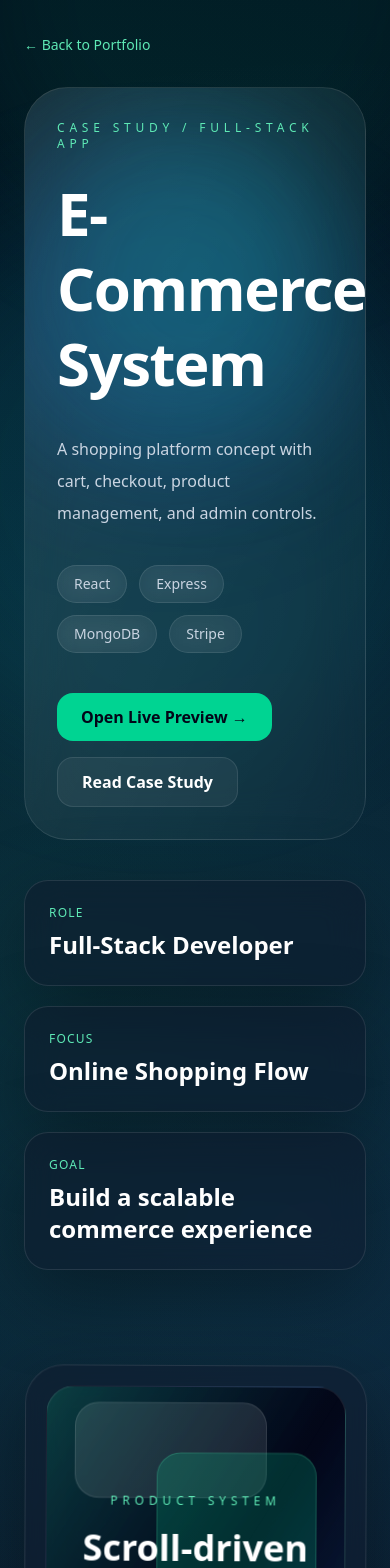
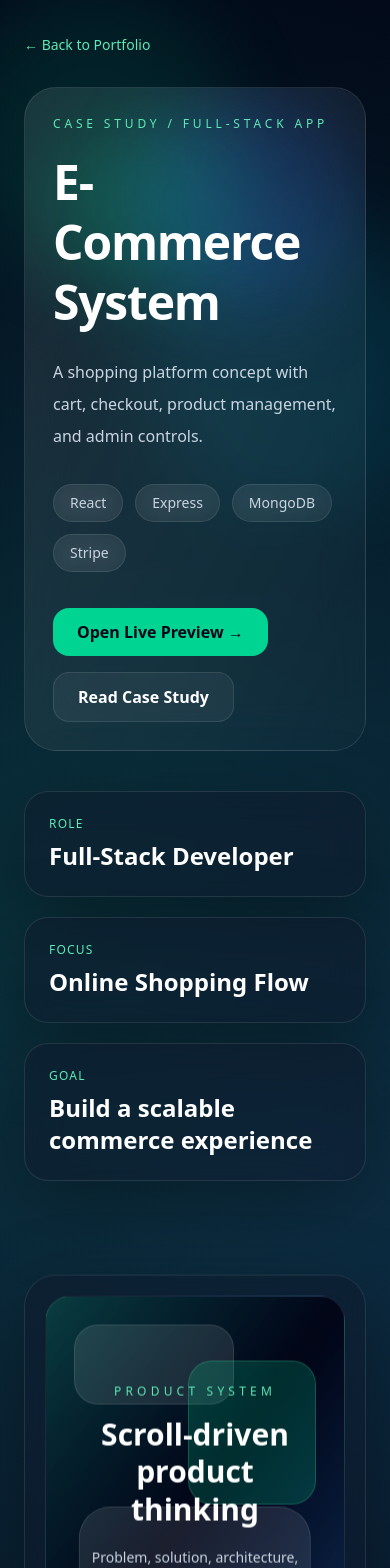
Before and after one commit to fahimroy22/Portfolio, a Next.js app: page /projects/ecommerce-system in a window 390 px wide. Shown: the part 80-1648 px from the top of the page. Built offline with nearby package versions, Linux system fonts and the light colour scheme.

Commit message:
Optimize mobile project animations

```diff
--- a/app/projects/[slug]/page.tsx
+++ b/app/projects/[slug]/page.tsx
@@ -1,9 +1,15 @@
 "use client";
 
 import Link from "next/link";
-import { motion, useScroll, useSpring, useTransform, type Variants } from "framer-motion";
+import {
+  motion,
+  useScroll,
+  useSpring,
+  useTransform,
+  type Variants,
+} from "framer-motion";
 import { useParams } from "next/navigation";
-import { useRef } from "react";
+import { useEffect, useRef, useState } from "react";
 
 const caseStudies = {
   peerlearn: {
@@ -81,22 +87,34 @@ const caseStudies = {
 };
 
 const fadeUp: Variants = {
-  hidden: { opacity: 0, y: 40, filter: "blur(10px)" },
+  hidden: { opacity: 0, y: 36 },
   show: {
     opacity: 1,
     y: 0,
-    filter: "blur(0px)",
-    transition: {
-      duration: 0.8,
-      ease: "easeOut",
-    },
+    transition: { duration: 0.7, ease: "easeOut" },
   },
 };
+
+function useIsMobile() {
+  const [isMobile, setIsMobile] = useState(false);
+
+  useEffect(() => {
+    const check = () => setIsMobile(window.innerWidth < 768);
+    check();
+
+    window.addEventListener("resize", check);
+    return () => window.removeEventListener("resize", check);
+  }, []);
+
+  return isMobile;
+}
 
 export default function CaseStudyPage() {
   const params = useParams();
   const slug = params.slug as keyof typeof caseStudies;
   const project = caseStudies[slug];
+
+  const isMobile = useIsMobile();
 
   const pageRef = useRef(null);
   const heroRef = useRef(null);
@@ -123,13 +141,13 @@ export default function CaseStudyPage() {
     mass: 0.4,
   });
 
-  const heroY = useTransform(heroProgress, [0, 1], [0, 150]);
-  const heroScale = useTransform(heroProgress, [0, 1], [1, 0.9]);
-  const heroOpacity = useTransform(heroProgress, [0, 0.85], [1, 0.28]);
+  const heroY = useTransform(heroProgress, [0, 1], isMobile ? [0, 32] : [0, 150]);
+  const heroScale = useTransform(heroProgress, [0, 1], isMobile ? [1, 0.98] : [1, 0.9]);
+  const heroOpacity = useTransform(heroProgress, [0, 0.85], isMobile ? [1, 0.6] : [1, 0.28]);
 
-  const visualY = useTransform(storyProgress, [0, 1], [80, -90]);
-  const visualRotate = useTransform(storyProgress, [0, 1], [-2, 2]);
-  const glowY = useTransform(scrollYProgress, [0, 1], [0, -320]);
+  const visualY = useTransform(storyProgress, [0, 1], isMobile ? [16, -16] : [80, -90]);
+  const visualRotate = useTransform(storyProgress, [0, 1], isMobile ? [0, 0] : [-2, 2]);
+  const glowY = useTransform(scrollYProgress, [0, 1], isMobile ? [0, -60] : [0, -320]);
 
   if (!project) {
     return (
@@ -156,12 +174,12 @@ export default function CaseStudyPage() {
 
       <motion.div
         style={{ y: glowY }}
-        className="pointer-events-none fixed left-[-12%] top-[15%] h-[520px] w-[520px] rounded-full bg-emerald-400/10 blur-3xl"
+        className="pointer-events-none fixed left-[-12%] top-[15%] h-[280px] w-[280px] rounded-full bg-emerald-400/10 blur-2xl md:h-[520px] md:w-[520px] md:blur-3xl"
       />
 
       <motion.div
         style={{ y: visualY }}
-        className="pointer-events-none fixed right-[-12%] top-[35%] h-[560px] w-[560px] rounded-full bg-cyan-400/10 blur-3xl"
+        className="pointer-events-none fixed right-[-12%] top-[35%] h-[300px] w-[300px] rounded-full bg-cyan-400/10 blur-2xl md:h-[560px] md:w-[560px] md:blur-3xl"
       />
 
       <section className="relative mx-auto max-w-7xl">
@@ -174,41 +192,40 @@ export default function CaseStudyPage() {
           </Link>
         </motion.div>
 
-        {/* HERO */}
         <motion.section
           ref={heroRef}
           style={{ y: heroY, scale: heroScale, opacity: heroOpacity }}
-          initial={{ opacity: 0, scale: 0.96 }}
+          initial={{ opacity: 0, scale: 0.98 }}
           animate={{ opacity: 1, scale: 1 }}
-          transition={{ duration: 1, ease: [0.16, 1, 0.3, 1] }}
-          className="relative min-h-[72vh] overflow-hidden rounded-[2.7rem] border border-white/10 bg-gradient-to-br from-white/10 to-white/[0.02] p-8 backdrop-blur-xl sm:p-10 md:p-16"
+          transition={{ duration: 0.75, ease: "easeOut" }}
+          className="relative min-h-[68vh] overflow-hidden rounded-[2rem] border border-white/10 bg-gradient-to-br from-white/10 to-white/[0.02] p-7 backdrop-blur-xl sm:p-10 md:min-h-[72vh] md:rounded-[2.7rem] md:p-16"
         >
           <motion.div
-            animate={{ x: [0, 44, -32, 0], y: [0, -28, 20, 0] }}
+            animate={isMobile ? {} : { x: [0, 44, -32, 0], y: [0, -28, 20, 0] }}
             transition={{ duration: 12, repeat: Infinity, ease: "easeInOut" }}
-            className="absolute left-10 top-10 h-72 w-72 rounded-full bg-emerald-400/20 blur-3xl"
+            className="absolute left-6 top-6 h-48 w-48 rounded-full bg-emerald-400/20 blur-2xl md:left-10 md:top-10 md:h-72 md:w-72 md:blur-3xl"
           />
 
           <motion.div
-            animate={{ x: [0, -28, 34, 0], y: [0, 32, -22, 0] }}
+            animate={isMobile ? {} : { x: [0, -28, 34, 0], y: [0, 32, -22, 0] }}
             transition={{ duration: 14, repeat: Infinity, ease: "easeInOut" }}
-            className="absolute right-0 top-0 h-96 w-96 rounded-full bg-blue-500/20 blur-3xl"
+            className="absolute right-0 top-0 h-56 w-56 rounded-full bg-blue-500/20 blur-2xl md:h-96 md:w-96 md:blur-3xl"
           />
 
-          <div className="relative flex min-h-[56vh] flex-col justify-center">
-            <p className="mb-6 text-xs uppercase tracking-[0.4em] text-emerald-300">
+          <div className="relative flex min-h-[50vh] flex-col justify-center md:min-h-[56vh]">
+            <p className="mb-5 text-xs uppercase tracking-[0.32em] text-emerald-300 md:tracking-[0.4em]">
               Case Study / {project.type}
             </p>
 
-            <h1 className="max-w-5xl text-6xl font-black leading-tight tracking-tight sm:text-7xl md:text-8xl">
+            <h1 className="max-w-5xl text-5xl font-black leading-tight tracking-tight sm:text-6xl md:text-8xl">
               {project.title}
             </h1>
 
-            <p className="mt-8 max-w-3xl text-base leading-8 text-slate-300 sm:text-lg">
+            <p className="mt-6 max-w-3xl text-base leading-8 text-slate-300 sm:text-lg md:mt-8">
               {project.description}
             </p>
 
-            <div className="mt-9 flex flex-wrap gap-3">
+            <div className="mt-8 flex flex-wrap gap-3 md:mt-9">
               {project.tech.map((item) => (
                 <span
                   key={item}
@@ -219,7 +236,7 @@ export default function CaseStudyPage() {
               ))}
             </div>
 
-            <div className="mt-10 flex flex-wrap gap-4">
+            <div className="mt-9 flex flex-wrap gap-4 md:mt-10">
               <Link
                 href={`/projects/${slug}/demo`}
                 className="premium-button rounded-2xl bg-emerald-400 px-6 py-3 font-bold text-slate-950 hover:bg-emerald-300"
@@ -237,61 +254,47 @@ export default function CaseStudyPage() {
           </div>
         </motion.section>
 
-        {/* QUICK CONTEXT */}
         <section className="mt-10 grid gap-5 md:grid-cols-3">
           <InfoCard label="Role" value={project.role} />
           <InfoCard label="Focus" value={project.focus} />
           <InfoCard label="Goal" value={project.goal} />
         </section>
 
-        {/* STORY */}
         <section
           ref={storyRef}
           id="story"
-          className="mt-28 grid gap-12 lg:grid-cols-[0.9fr_1.1fr] lg:items-start"
+          className="mt-24 grid gap-12 lg:mt-28 lg:grid-cols-[0.9fr_1.1fr] lg:items-start"
         >
           <div className="lg:sticky lg:top-28">
             <motion.div
               style={{ y: visualY, rotate: visualRotate }}
-              className="glass relative overflow-hidden rounded-[2.4rem] p-5 md:p-7"
+              className="glass relative overflow-hidden rounded-[2rem] p-5 md:rounded-[2.4rem] md:p-7"
             >
-              <div className="relative h-[480px] overflow-hidden rounded-[1.8rem] border border-white/10 bg-gradient-to-br from-emerald-500/20 via-slate-950 to-blue-500/20 sm:h-[560px]">
+              <div className="relative h-[420px] overflow-hidden rounded-[1.6rem] border border-white/10 bg-gradient-to-br from-emerald-500/20 via-slate-950 to-blue-500/20 sm:h-[520px] md:h-[560px] md:rounded-[1.8rem]">
                 <motion.div
-                  animate={{ y: [0, -18, 0] }}
-                  transition={{
-                    duration: 5,
-                    repeat: Infinity,
-                    ease: "easeInOut",
-                  }}
-                  className="absolute left-7 top-7 h-24 w-48 rounded-3xl border border-white/10 bg-white/10"
+                  animate={isMobile ? {} : { y: [0, -18, 0] }}
+                  transition={{ duration: 5, repeat: Infinity, ease: "easeInOut" }}
+                  className="absolute left-7 top-7 h-20 w-40 rounded-3xl border border-white/10 bg-white/10 md:h-24 md:w-48"
                 />
 
                 <motion.div
-                  animate={{ y: [0, 20, 0] }}
-                  transition={{
-                    duration: 6,
-                    repeat: Infinity,
-                    ease: "easeInOut",
-                  }}
-                  className="absolute right-7 top-16 h-44 w-40 rounded-3xl border border-emerald-300/20 bg-emerald-400/20"
+                  animate={isMobile ? {} : { y: [0, 20, 0] }}
+                  transition={{ duration: 6, repeat: Infinity, ease: "easeInOut" }}
+                  className="absolute right-7 top-16 h-36 w-32 rounded-3xl border border-emerald-300/20 bg-emerald-400/20 md:h-44 md:w-40"
                 />
 
                 <motion.div
-                  animate={{ y: [0, -14, 0] }}
-                  transition={{
-                    duration: 7,
-                    repeat: Infinity,
-                    ease: "easeInOut",
-                  }}
-                  className="absolute bottom-8 left-1/2 h-56 w-[78%] -translate-x-1/2 rounded-[2rem] border border-white/10 bg-white/10"
+                  animate={isMobile ? {} : { y: [0, -14, 0] }}
+                  transition={{ duration: 7, repeat: Infinity, ease: "easeInOut" }}
+                  className="absolute bottom-8 left-1/2 h-44 w-[78%] -translate-x-1/2 rounded-[2rem] border border-white/10 bg-white/10 md:h-56"
                 />
 
                 <div className="absolute inset-0 flex flex-col items-center justify-center p-8 text-center">
-                  <p className="text-xs uppercase tracking-[0.4em] text-emerald-300">
+                  <p className="text-xs uppercase tracking-[0.35em] text-emerald-300 md:tracking-[0.4em]">
                     Product System
                   </p>
 
-                  <h2 className="mt-4 max-w-md text-4xl font-black leading-tight">
+                  <h2 className="mt-4 max-w-md text-3xl font-black leading-tight md:text-4xl">
                     Scroll-driven product thinking
                   </h2>
 
@@ -305,33 +308,18 @@ export default function CaseStudyPage() {
           </div>
 
           <div className="space-y-8">
-            <StoryBlock
-              eyebrow="01 / Problem"
-              title="The challenge"
-              text={project.problem}
-            />
-
-            <StoryBlock
-              eyebrow="02 / Solution"
-              title="The product idea"
-              text={project.solution}
-            />
-
-            <StoryBlock
-              eyebrow="03 / Outcome"
-              title="What it demonstrates"
-              text={project.outcome}
-            />
+            <StoryBlock eyebrow="01 / Problem" title="The challenge" text={project.problem} />
+            <StoryBlock eyebrow="02 / Solution" title="The product idea" text={project.solution} />
+            <StoryBlock eyebrow="03 / Outcome" title="What it demonstrates" text={project.outcome} />
           </div>
         </section>
 
-        {/* FEATURES */}
         <motion.section
           initial="hidden"
           whileInView="show"
           viewport={{ once: true, amount: 0.25 }}
           variants={fadeUp}
-          className="glass mt-28 rounded-[2rem] p-8 md:p-10"
+          className="glass mt-24 rounded-[2rem] p-8 md:mt-28 md:p-10"
         >
           <div className="flex flex-col justify-between gap-6 md:flex-row md:items-end">
             <div>
@@ -356,30 +344,23 @@ export default function CaseStudyPage() {
                 initial={{ opacity: 0, y: 24 }}
                 whileInView={{ opacity: 1, y: 0 }}
                 viewport={{ once: true }}
-                transition={{ delay: index * 0.06, duration: 0.45 }}
-                whileHover={{
-                  y: -6,
-                  scale: 1.02,
-                  boxShadow: "0 0 35px rgba(16,185,129,0.14)",
-                }}
+                transition={{ delay: index * 0.05, duration: 0.4, ease: "easeOut" }}
+                whileHover={{ y: -6, scale: 1.02 }}
                 className="rounded-2xl border border-white/10 bg-white/5 p-5 text-slate-300"
               >
-                <p className="mb-3 text-sm text-emerald-300">
-                  0{index + 1}
-                </p>
+                <p className="mb-3 text-sm text-emerald-300">0{index + 1}</p>
                 {feature}
               </motion.div>
             ))}
           </div>
         </motion.section>
 
-        {/* ARCHITECTURE */}
         <motion.section
           initial="hidden"
           whileInView="show"
           viewport={{ once: true, amount: 0.25 }}
           variants={fadeUp}
-          className="mt-28"
+          className="mt-24 md:mt-28"
         >
           <div className="mb-8">
             <p className="text-sm uppercase tracking-[0.35em] text-emerald-300">
@@ -398,7 +379,7 @@ export default function CaseStudyPage() {
                   initial={{ opacity: 0, y: 24 }}
                   whileInView={{ opacity: 1, y: 0 }}
                   viewport={{ once: true }}
-                  transition={{ delay: index * 0.08 }}
+                  transition={{ delay: index * 0.06, duration: 0.4, ease: "easeOut" }}
                   className="glass rounded-2xl p-6 text-center transition hover:-translate-y-1 hover:border-emerald-300/30"
                 >
                   <p className="font-bold text-emerald-300">{item}</p>
@@ -408,13 +389,12 @@ export default function CaseStudyPage() {
           </div>
         </motion.section>
 
-        {/* LEARNINGS */}
         <motion.section
           initial="hidden"
           whileInView="show"
           viewport={{ once: true, amount: 0.25 }}
           variants={fadeUp}
-          className="glass mt-28 rounded-[2rem] p-8 md:p-10"
+          className="glass mt-24 rounded-[2rem] p-8 md:mt-28 md:p-10"
         >
           <p className="text-sm uppercase tracking-[0.35em] text-emerald-300">
             Reflection
@@ -481,23 +461,19 @@ function StoryBlock({
 }) {
   return (
     <motion.div
-      initial={{ opacity: 0, y: 48, filter: "blur(10px)" }}
-      whileInView={{ opacity: 1, y: 0, filter: "blur(0px)" }}
+      initial={{ opacity: 0, y: 36 }}
+      whileInView={{ opacity: 1, y: 0 }}
       viewport={{ once: true, amount: 0.3 }}
-      transition={{ duration: 0.7, ease: [0.16, 1, 0.3, 1] }}
+      transition={{ duration: 0.6, ease: "easeOut" }}
       className="glass rounded-[2rem] p-8 md:p-10"
     >
       <p className="text-sm uppercase tracking-[0.3em] text-emerald-300">
         {eyebrow}
       </p>
 
-      <h2 className="mt-4 text-3xl font-black md:text-5xl">
-        {title}
-      </h2>
+      <h2 className="mt-4 text-3xl font-black md:text-5xl">{title}</h2>
 
-      <p className="mt-5 text-base leading-8 text-slate-300">
-        {text}
-      </p>
+      <p className="mt-5 text-base leading-8 text-slate-300">{text}</p>
     </motion.div>
   );
 }
--- a/components/Hero.tsx
+++ b/components/Hero.tsx
@@ -20,20 +20,21 @@ export default function Hero() {
   const smoothX = useSpring(x, { stiffness: 140, damping: 20 });
   const smoothY = useSpring(y, { stiffness: 140, damping: 20 });
 
-  const rotateX = useTransform(smoothY, [-80, 80], [7, -7]);
-  const rotateY = useTransform(smoothX, [-80, 80], [-7, 7]);
+  const rotateX = useTransform(smoothY, [-80, 80], [6, -6]);
+  const rotateY = useTransform(smoothX, [-80, 80], [-6, 6]);
 
   const { scrollYProgress } = useScroll({
     target: sectionRef,
     offset: ["start start", "end start"],
   });
 
-  const textY = useTransform(scrollYProgress, [0, 1], [0, 90]);
-  const imageY = useTransform(scrollYProgress, [0, 1], [0, -70]);
-  const imageScale = useTransform(scrollYProgress, [0, 1], [1, 0.94]);
-  const heroOpacity = useTransform(scrollYProgress, [0, 0.8], [1, 0.25]);
-  const gridOpacity = useTransform(scrollYProgress, [0, 0.8], [0.65, 0.15]);
-  const glowY = useTransform(scrollYProgress, [0, 1], [0, -160]);
+  const textY = useTransform(scrollYProgress, [0, 1], [0, 60]);
+  const imageY = useTransform(scrollYProgress, [0, 1], [0, -45]);
+  const imageScale = useTransform(scrollYProgress, [0, 1], [1, 0.96]);
+  const heroOpacity = useTransform(scrollYProgress, [0, 0.85], [1, 0.35]);
+  const gridOpacity = useTransform(scrollYProgress, [0, 0.8], [0.42, 0.08]);
+  const glowY = useTransform(scrollYProgress, [0, 1], [0, -90]);
+  const secondGlowY = useTransform(scrollYProgress, [0, 1], [0, 70]);
 
   const gradientShift = useTransform(scrollYProgress, [0, 1], ["0%", "100%"]);
 
@@ -51,32 +52,30 @@ export default function Hero() {
       ref={sectionRef}
       className="relative flex min-h-screen items-center overflow-hidden px-6 pb-20 pt-32 text-white"
     >
-      {/* cinematic background */}
       <motion.div
         style={{ opacity: gridOpacity }}
-        className="absolute inset-0 bg-[linear-gradient(rgba(255,255,255,0.025)_1px,transparent_1px),linear-gradient(90deg,rgba(255,255,255,0.025)_1px,transparent_1px)] bg-[size:72px_72px] [mask-image:radial-gradient(circle_at_center,black,transparent_76%)]"
+        className="absolute inset-0 hidden bg-[linear-gradient(rgba(255,255,255,0.025)_1px,transparent_1px),linear-gradient(90deg,rgba(255,255,255,0.025)_1px,transparent_1px)] bg-[size:72px_72px] [mask-image:radial-gradient(circle_at_center,black,transparent_76%)] md:block"
       />
 
       <motion.div
         style={{ y: glowY }}
-        className="absolute left-[-10%] top-[10%] h-[520px] w-[520px] rounded-full bg-emerald-400/10 blur-3xl"
+        className="absolute left-[-10%] top-[10%] h-[300px] w-[300px] rounded-full bg-emerald-400/10 blur-2xl md:h-[520px] md:w-[520px] md:blur-3xl"
       />
 
       <motion.div
-        style={{ y: useTransform(scrollYProgress, [0, 1], [0, 120]) }}
-        className="absolute right-[-10%] bottom-[5%] h-[560px] w-[560px] rounded-full bg-blue-500/10 blur-3xl"
+        style={{ y: secondGlowY }}
+        className="absolute right-[-10%] bottom-[5%] h-[320px] w-[320px] rounded-full bg-blue-500/10 blur-2xl md:h-[560px] md:w-[560px] md:blur-3xl"
       />
 
       <motion.div
         style={{ opacity: heroOpacity }}
         className="relative mx-auto grid max-w-7xl items-center gap-14 lg:grid-cols-[1.05fr_0.95fr]"
       >
-        {/* LEFT CONTENT */}
         <motion.div style={{ y: textY }}>
           <motion.div
-            initial={{ opacity: 0, y: 24, filter: "blur(10px)" }}
-            animate={{ opacity: 1, y: 0, filter: "blur(0px)" }}
-            transition={{ duration: 0.8, ease: [0.16, 1, 0.3, 1] }}
+            initial={{ opacity: 0, y: 24 }}
+            animate={{ opacity: 1, y: 0 }}
+            transition={{ duration: 0.65, ease: "easeOut" }}
             className="mb-6 inline-flex items-center gap-3 rounded-full border border-emerald-300/20 bg-emerald-300/10 px-4 py-2 text-sm text-emerald-300 backdrop-blur-xl"
           >
             <span className="relative flex h-2 w-2">
@@ -87,9 +86,9 @@ export default function Hero() {
           </motion.div>
 
           <motion.h1
-            initial={{ opacity: 0, y: 38, filter: "blur(12px)" }}
-            animate={{ opacity: 1, y: 0, filter: "blur(0px)" }}
-            transition={{ delay: 0.08, duration: 0.9, ease: [0.16, 1, 0.3, 1] }}
+            initial={{ opacity: 0, y: 34 }}
+            animate={{ opacity: 1, y: 0 }}
+            transition={{ delay: 0.08, duration: 0.75, ease: "easeOut" }}
             className="max-w-4xl text-[42px] font-black leading-[1.08] tracking-tight sm:text-[54px] lg:text-[66px]"
           >
             I build clean,
@@ -110,9 +109,9 @@ export default function Hero() {
           </motion.h1>
 
           <motion.p
-            initial={{ opacity: 0, y: 24, filter: "blur(8px)" }}
-            animate={{ opacity: 1, y: 0, filter: "blur(0px)" }}
-            transition={{ delay: 0.18, duration: 0.8, ease: [0.16, 1, 0.3, 1] }}
+            initial={{ opacity: 0, y: 22 }}
+            animate={{ opacity: 1, y: 0 }}
+            transition={{ delay: 0.16, duration: 0.7, ease: "easeOut" }}
             className="mt-6 max-w-2xl text-[15px] leading-7 text-slate-300 sm:text-base"
           >
             I design and develop responsive websites, dashboards, admin panels,
@@ -121,9 +120,9 @@ export default function Hero() {
           </motion.p>
 
           <motion.div
-            initial={{ opacity: 0, y: 22 }}
+            initial={{ opacity: 0, y: 18 }}
             animate={{ opacity: 1, y: 0 }}
-            transition={{ delay: 0.28, duration: 0.75, ease: [0.16, 1, 0.3, 1] }}
+            transition={{ delay: 0.24, duration: 0.65, ease: "easeOut" }}
             className="mt-6 flex flex-wrap gap-4"
           >
             <a
@@ -142,12 +141,12 @@ export default function Hero() {
           </motion.div>
         </motion.div>
 
-        {/* RIGHT IMAGE */}
         <motion.div
-          initial={{ opacity: 0, scale: 0.94, y: 40 }}
+          initial={{ opacity: 0, scale: 0.96, y: 34 }}
           animate={{ opacity: 1, scale: 1, y: 0 }}
-          transition={{ delay: 0.1, duration: 0.8 }}
+          transition={{ delay: 0.1, duration: 0.7, ease: "easeOut" }}
           onMouseMove={(e) => {
+            if (window.innerWidth < 768) return;
             const rect = e.currentTarget.getBoundingClientRect();
             x.set(e.clientX - rect.left - rect.width / 2);
             y.set(e.clientY - rect.top - rect.height / 2);
@@ -159,20 +158,19 @@ export default function Hero() {
           style={{
             y: imageY,
             scale: imageScale,
-            rotateX,
-            rotateY,
-            transformStyle: "preserve-3d",
           }}
-          className="relative mx-auto w-full max-w-[420px]"
+          className="relative mx-auto w-full max-w-[420px] md:[transform-style:preserve-3d]"
         >
           <motion.div
             style={{
               opacity: useTransform(scrollYProgress, [0, 1], [1, 0.35]),
+              rotateX,
+              rotateY,
             }}
-            className="absolute -inset-5 rounded-[2.5rem] bg-gradient-to-br from-emerald-400/20 to-cyan-400/10 blur-2xl"
+            className="absolute -inset-5 hidden rounded-[2.5rem] bg-gradient-to-br from-emerald-400/20 to-cyan-400/10 blur-2xl md:block"
           />
 
-          <div className="glass relative overflow-hidden rounded-[2rem] p-4">
+          <div className="glass relative overflow-hidden rounded-[2rem] p-4 md:[transform:translateZ(20px)]">
             <div className="relative h-[500px] overflow-hidden rounded-[1.5rem]">
               <Image
                 src="/profile.jpg"
```
Also changed, not shown: app/projects/[slug]/demo/page.tsx (+53 -40 lines), components/About.tsx (+18 -47 lines).
